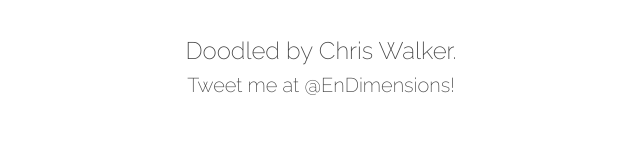
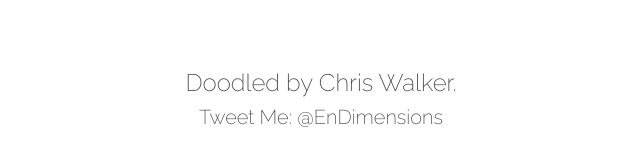
Before and after one commit to SigmaEpsilonChi/SigmaEpsilonChi.github.io, a plain HTML site: page footer.html in a window 1280 px wide. Shown: the whole page, without its empty margins (319-959 px from the left). Drawn offline with Linux system fonts and the light colour scheme.

Commit message:
Footer stuff

```diff
--- a/css/main.css
+++ b/css/main.css
@@ -143,7 +143,7 @@ a {
     text-align: center;
 
     margin: auto;
-    margin-top: 32px;
+    margin-top: 64px;
 }
 
 .footer > #homepage {
--- a/footer.html
+++ b/footer.html
@@ -6,7 +6,7 @@
 			<a href="http://polytrope.com">Doodled by Chris Walker.</a>
 		</div>
 		<div id="twitter">
-			<a href="http://twitter.com/EnDimensions">Tweet me at @EnDimensions!</a>
+			<a href="http://twitter.com/EnDimensions">Tweet Me: @EnDimensions</a>
 		</div>
 	</div>
 </body>
```
